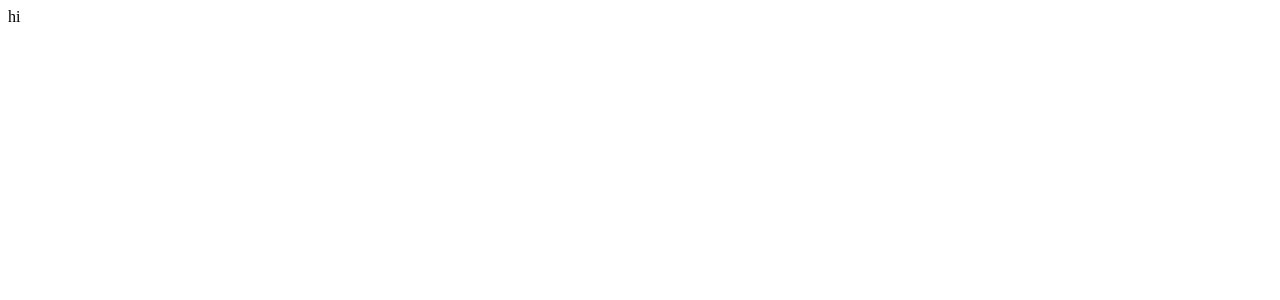
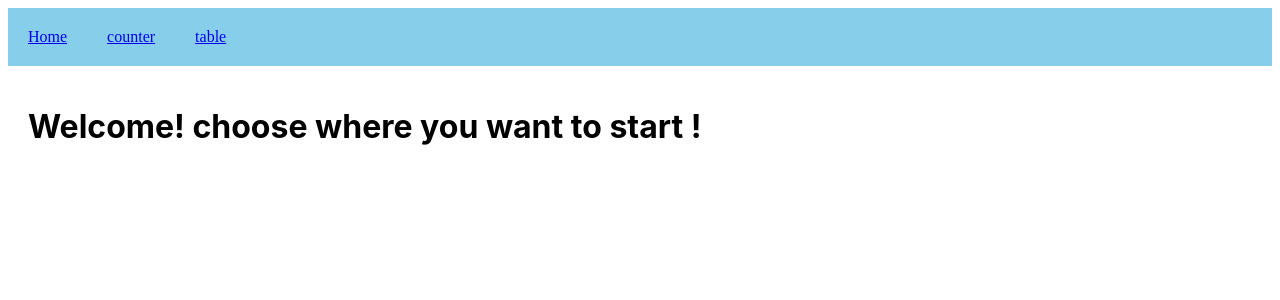
Before and after one commit to zabtani/react-reference-project, a React (Create React App) app: page / in a window 1280 px wide. Shown: the top 300 px of the page. Built offline with nearby package versions, Linux system fonts and the light colour scheme.

Commit message:
3 files modified, 1 added

```diff
--- /dev/null
+++ b/src/Home/index.js
@@ -0,0 +1,11 @@
+import React from 'react';
+
+const Home = () => {
+  return (
+    <div>
+      <h1>Welcome! choose where you want to start ! </h1>
+    </div>
+  );
+};
+
+export default Home;
--- a/src/Layout/Nav.js
+++ b/src/Layout/Nav.js
@@ -1,6 +1,6 @@
 import React from 'react';
 import { Link } from 'react-router-dom';
-
+import styled from 'styled-components';
 const Layout = () => {
   return (
     <Container>
@@ -16,8 +16,10 @@ export default Layout;
 const Container = styled.div`
 width:100%;
 display:flex;
+background:skyblue;
+
 `;
 
 const NavLink = styled(Link)`
-background:red;
+margin:20px;
 `;
--- a/src/Layout/index.js
+++ b/src/Layout/index.js
@@ -1,15 +1,21 @@
 import React from 'react';
 import { Outlet } from 'react-router-dom';
-// import Nav from './Nav';
+import Nav from './Nav';
+import styled from 'styled-components';
 
 const Layout = () => {
   return (
     <div>
-      {/* <Nav /> */}
-      <Outlet />
-      hi
+      <Nav />
+      <Page>
+        <Outlet />
+      </Page>
     </div>
   );
 };
 
 export default Layout;
+
+const Page = styled.div`
+padding:20px
+`;
```
Also changed, not shown: src/routes/index.js (+7 -6 lines).
